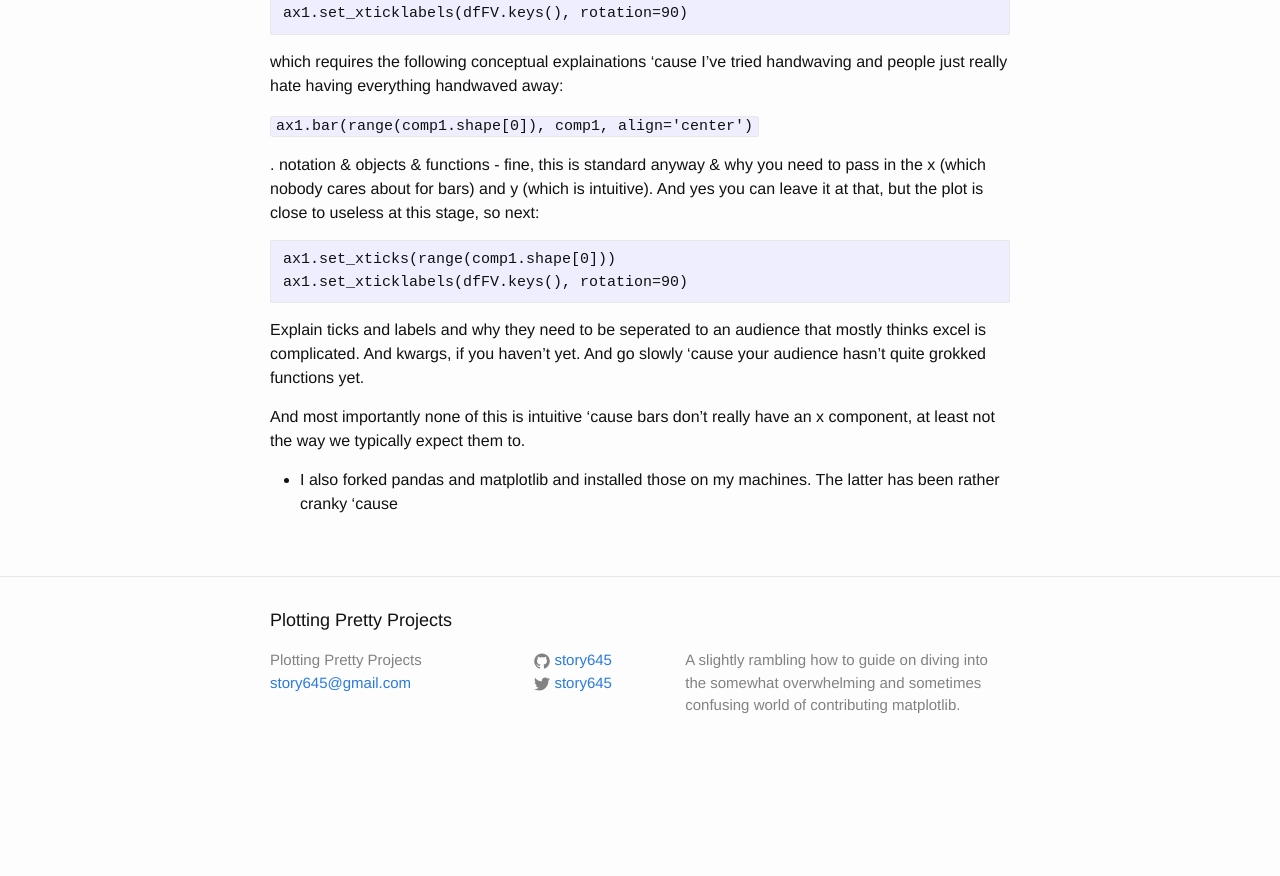
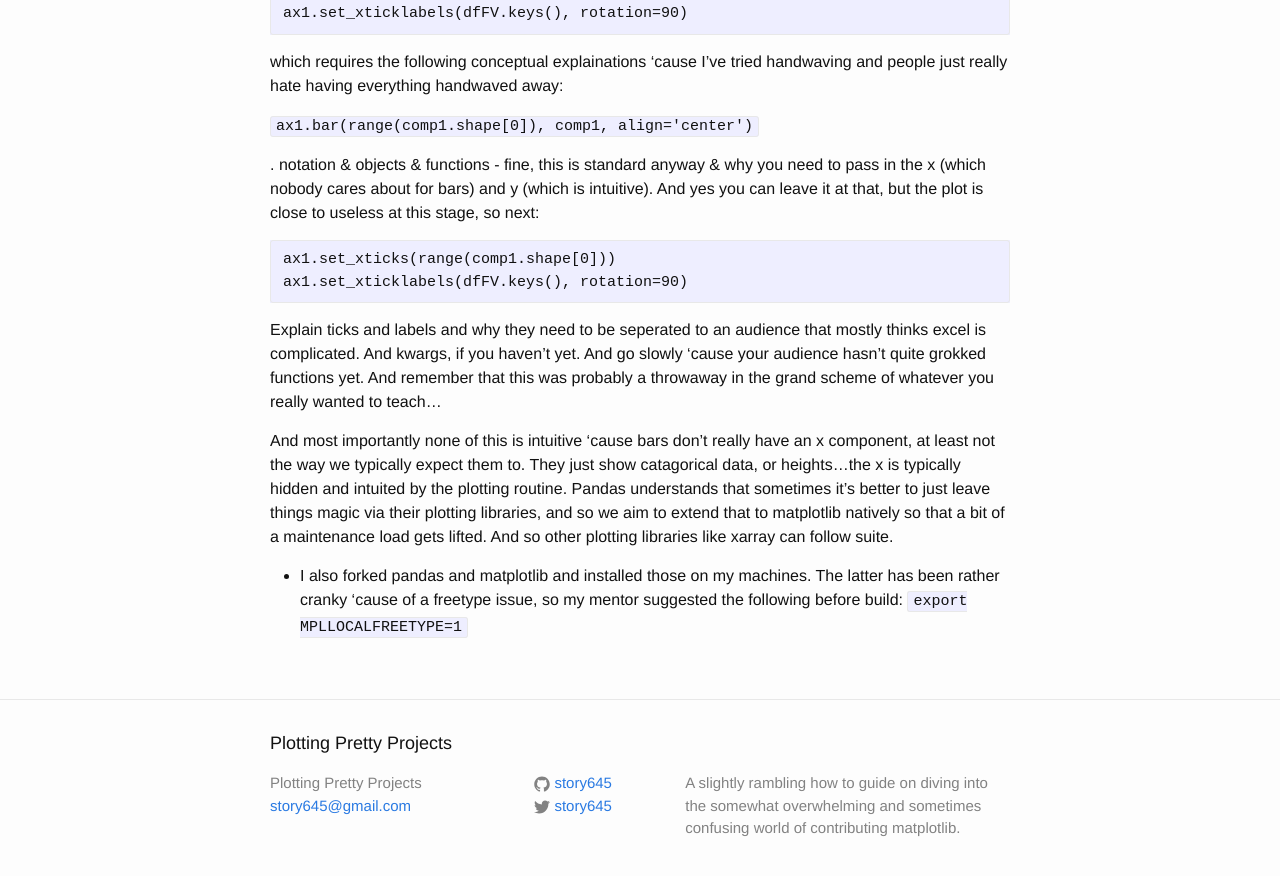
Before and after one commit to story645/story645.github.io, a Jekyll site: the page built from _posts/2016-06-14-usability.md, in a window 1280 px wide and 900 px high, scrolled down 869 px. Shown: the top 876 px of the window. Built offline with Jekyll 4.4.1, drawn with Linux system fonts in a browser that asks for light colours; before the commit the page ends 1646 px from its top, so only the background shows below that.

Commit message:
Update 2016-06-14-usability.md

````diff
--- a/_posts/2016-06-14-usability.md
+++ b/_posts/2016-06-14-usability.md
@@ -37,10 +37,10 @@ which requires the following conceptual explainations 'cause I've tried handwavi
 ax1.set_xticks(range(comp1.shape[0]))
 ax1.set_xticklabels(dfFV.keys(), rotation=90)
 ```
-Explain ticks and labels and why they need to be seperated to an audience that mostly thinks excel is complicated. And kwargs, if you haven't yet. And go slowly 'cause your audience hasn't quite grokked functions yet.
+Explain ticks and labels and why they need to be seperated to an audience that mostly thinks excel is complicated. And kwargs, if you haven't yet. And go slowly 'cause your audience hasn't quite grokked functions yet. And remember that this was probably a throwaway in the grand scheme of whatever you really wanted to teach...
 
-And most importantly none of this is intuitive 'cause bars don't really have an x component, at least not the way we typically expect them to.
+And most importantly none of this is intuitive 'cause bars don't really have an x component, at least not the way we typically expect them to. They just show catagorical data, or heights...the x is typically hidden and intuited by the plotting routine. Pandas understands that sometimes it's better to just leave things magic via their plotting libraries, and so we aim to extend that to matplotlib natively so that a bit of a maintenance load gets lifted. And so other plotting libraries like xarray can follow suite.
 
 
 
-* I also forked pandas and matplotlib and installed those on my machines. The latter has been rather cranky 'cause
+* I also forked pandas and matplotlib and installed those on my machines. The latter has been rather cranky 'cause of a freetype issue, so my mentor suggested the following before build: `export MPLLOCALFREETYPE=1`
````
